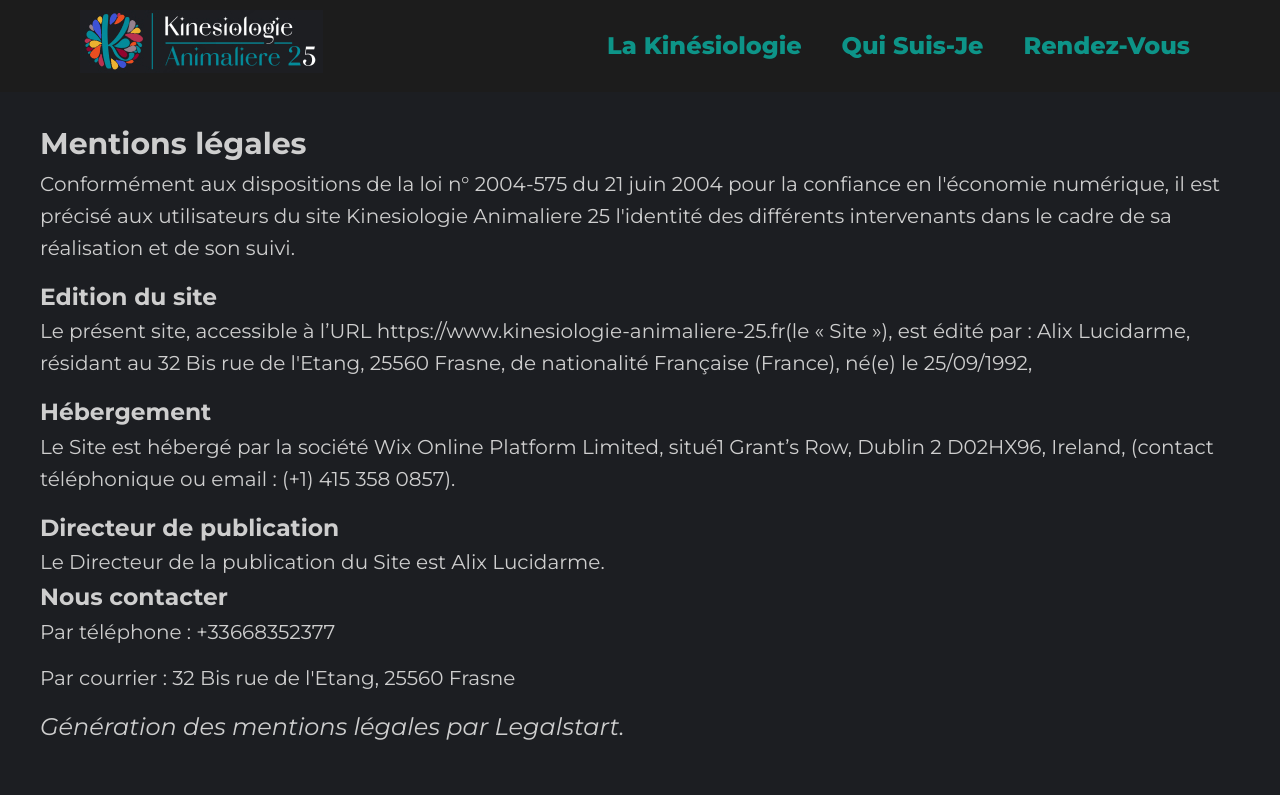
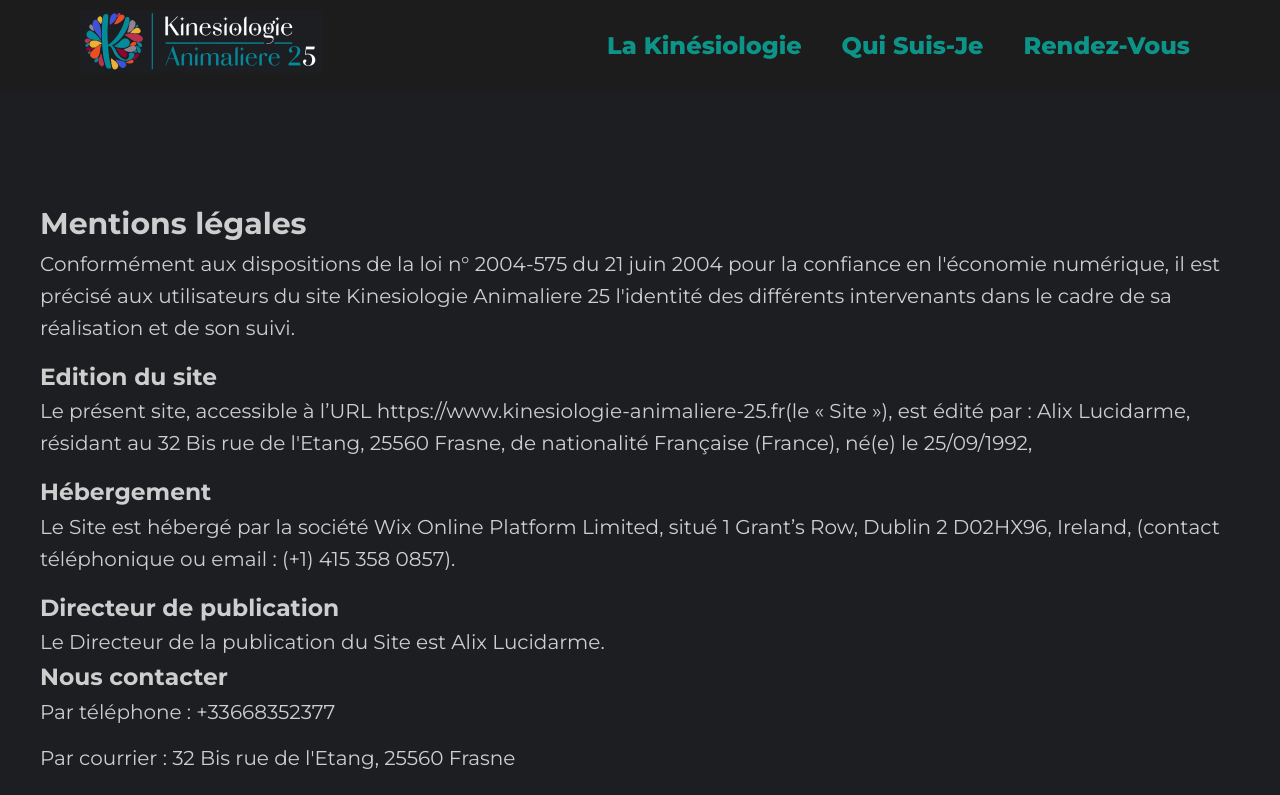
Before and after one commit to PilcodeurDev/GoReconnect, a React (Vite) app: page /mention-legal in a window 1280 px wide. Shown: the top 795 px of the page. Built offline with nearby package versions, Linux system fonts and the light colour scheme.

Commit message:
clear the code

```diff
--- a/src/components/pages/legalNotion/LegalNotion.css
+++ b/src/components/pages/legalNotion/LegalNotion.css
@@ -1,3 +1,3 @@
 .notionsLegales{
-  margin: 4rem auto;
+  margin: 4rem auto !important;
 }
--- a/src/components/pages/legalNotion/LegalNotion.jsx
+++ b/src/components/pages/legalNotion/LegalNotion.jsx
@@ -4,14 +4,16 @@
 import "./LegalNotion.css";
 
 export default function LegalNotion() {
-  const nomDuSite = "Kinesiologie Animaliere 25";
-  const urlDuSite = "https://www.kinesiologie-animaliere-25.fr";
-  const proprietaire = "Alix Lucidarme";
-  const adresseProprietaire = "32 Bis rue de l'Etang, 25560 Frasne";
-  const telephoneProprietaire = "+33668352377";
-  const hebergeur = "Wix Online Platform Limited";
-  const adresseHebergeur = "1 Grant’s Row, Dublin 2 D02HX96, Ireland";
-  const telephoneHebergeur = "(+1) 415 358 0857";
+  const data = [
+    { site: "Kinesiologie Animaliere 25" },
+    { url: "https://www.kinesiologie-animaliere-25.fr" },
+    { owner: "Alix Lucidarme" },
+    { adressOwner: "32 Bis rue de l'Etang, 25560 Frasne" },
+    { phoneOwner: "+33668352377" },
+    { host: "Wix Online Platform Limited" },
+    { adressHost: "1 Grant’s Row, Dublin 2 D02HX96, Ireland" },
+    { phoneHost: "(+1) 415 358 0857" },
+  ];
   return (
     <section>
       <div className="container notionsLegales">
@@ -21,27 +23,26 @@ export default function LegalNotion() {
         <p>
           Conformément aux dispositions de la loi n° 2004-575 du 21 juin 2004
           pour la confiance en l'économie numérique, il est précisé aux
-          utilisateurs du site {nomDuSite} l'identité des différents
+          utilisateurs du site {data[0].site} l'identité des différents
           intervenants dans le cadre de sa réalisation et de son suivi.
         </p>
         <h3>Edition du site</h3>
         <p>
-          Le présent site, accessible à l’URL {urlDuSite}
-          (le « Site »), est édité par : {proprietaire}, résidant au{" "}
-          {adresseProprietaire}, de nationalité Française (France), né(e) le
+          Le présent site, accessible à l’URL {data[1].url}
+          (le « Site »), est édité par : {data[2].owner}, résidant au{" "}
+          {data[3].adressOwner}, de nationalité Française (France), né(e) le
           25/09/1992,
         </p>
         <h3>Hébergement</h3>
         <p>
-          Le Site est hébergé par la société {hebergeur}, situé
-          {adresseHebergeur}, (contact téléphonique ou email :{" "}
-          {telephoneHebergeur}).
+          Le Site est hébergé par la société {data[5].host}, situé{" "}
+          {data[6].adressHost}, (contact téléphonique ou email : {data[7].phoneHost}).
         </p>
         <h3>Directeur de publication</h3>
-        Le Directeur de la publication du Site est {proprietaire}.
+        Le Directeur de la publication du Site est {data[2].owner}.
         <h3>Nous contacter</h3>
-        <p>Par téléphone : {telephoneProprietaire}</p>
-        <p>Par courrier : {adresseProprietaire}</p>
+        <p>Par téléphone : {data[4].phoneOwner}</p>
+        <p>Par courrier : {data[3].adressOwner}</p>
         <i>Génération des mentions légales par Legalstart.</i>
       </div>
     </section>
```
